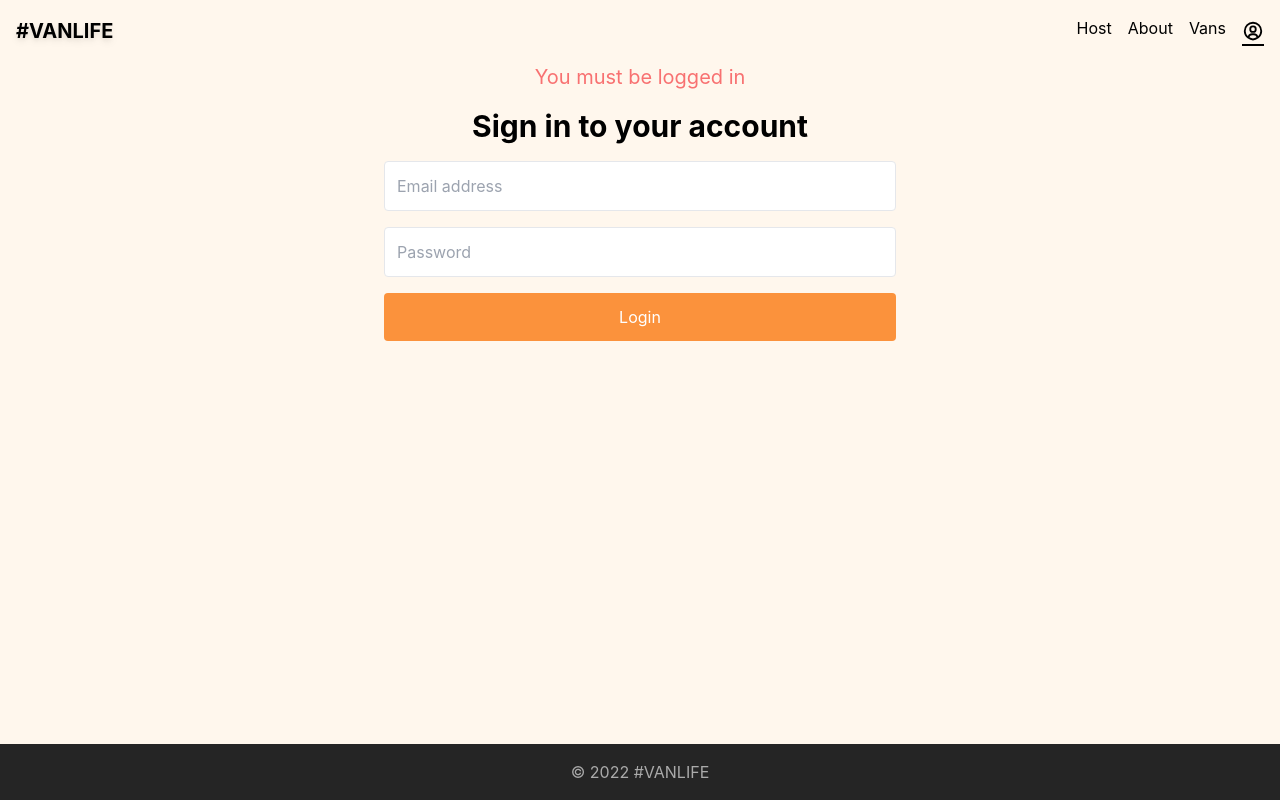
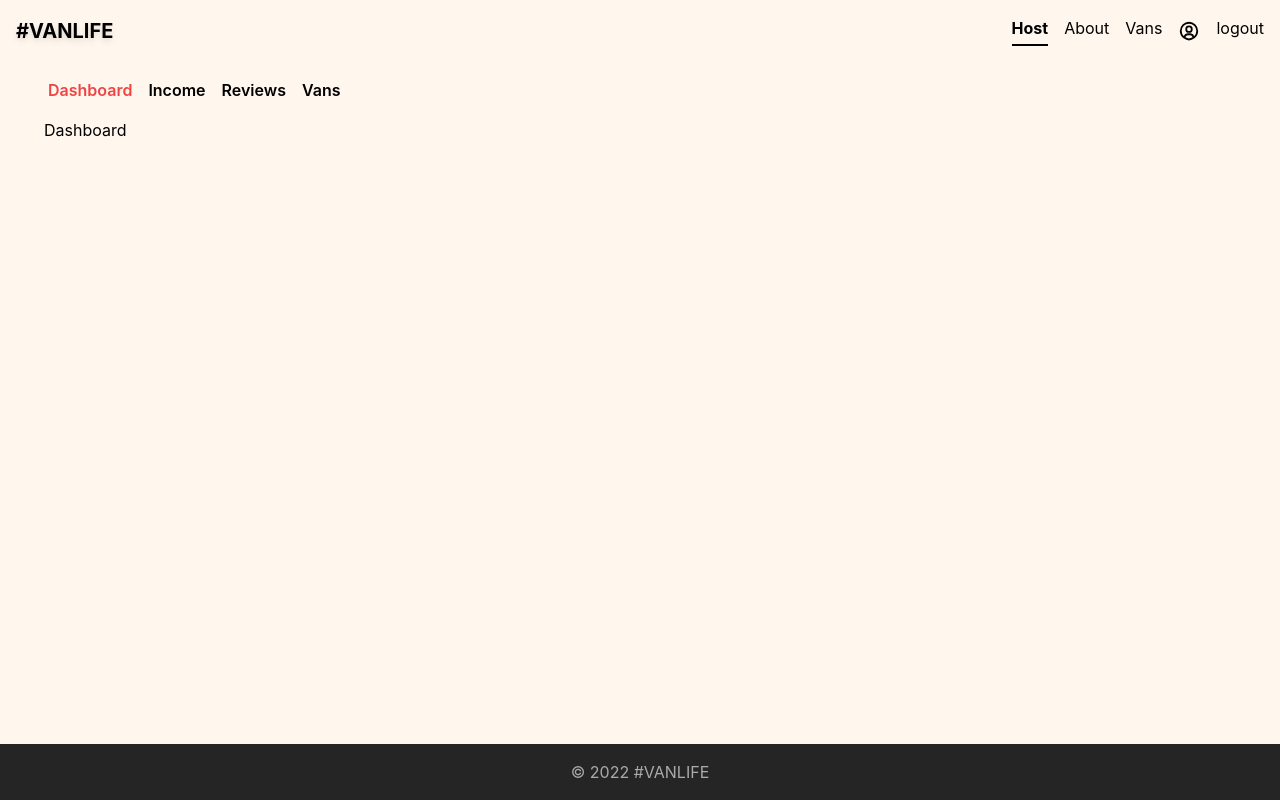
Before and after one commit to Syedasaraa/van_life, a React (Create React App) app: page /host in a window 1280 px wide. Before the commit this address led to /login. Built offline with nearby package versions, Linux system fonts and the light colour scheme; sample sign-in values are in the browser's storage; what miragejs would draw is missing.

Commit message:
last part

```diff
--- a/src/App.js
+++ b/src/App.js
@@ -23,7 +23,7 @@ import HostVanPricing from "./pages/Host/HostVanPricing";
 
 import "./server";
 import Error from "./components/Error";
-import Login from "./pages/Login";
+import Login , {action as loginAction} from "./pages/Login";
 import AuthRequired from "./components/AuthRequired";
 
 const router = createBrowserRouter(
@@ -40,12 +40,15 @@ const router = createBrowserRouter(
         errorElement={<Error />}
       />
       <Route path="vans/:id" element={<VanDetail />} />
-      <Route path="login" element={<Login/>}/>
+
+      <Route path="login"
+      element={<Login/>}
+      action={loginAction} />
 
        <Route element={<AuthRequired/>}>
        <Route path="host" element={<Hostlayout />}>
         <Route index element={<Dashboard />} />
-        <Route path="income" element={<Income />} />\watch
+        <Route path="income" element={<Income />} />
         <Route path="reviews" element={<Review />} />
         <Route path="vans" element={<HostVans />} />
 
--- a/src/components/AuthRequired.js
+++ b/src/components/AuthRequired.js
@@ -1,14 +1,15 @@
 import React from 'react'
-import { Navigate, Outlet } from 'react-router-dom'
+import { Navigate, Outlet , useLocation} from 'react-router-dom'
 const AuthRequired = () => {
-    const auth = {token : ""}
+    const location= useLocation()
+    const isLoggedIn = localStorage.getItem("loggedin")
 
-    if(auth.token){
-
-        return <Outlet/>
-    }else{
-        return <Navigate to="/login" state={{message : "You be logged in to view this page"}}/>
+    if(!isLoggedIn){
+        return <Navigate to="/login"
+        state={{message : "You be logged in to view this page" , pathName : location.pathname} }
+        replace/>
     }
+    return <Outlet/>
 }
 
 export default AuthRequired
--- a/src/components/Header.js
+++ b/src/components/Header.js
@@ -16,6 +16,9 @@ function Navbar() {
         <NavLink className={({isActive})=> isActive? "font-bold border-b-2 border-black " : ""}  to="/about"> About </NavLink>
         <NavLink className={({isActive})=> isActive? "font-bold border-b-2 border-black" : ""} to="/vans"> Vans </NavLink>
         <NavLink className={({isActive})=> isActive? "font-bold border-b-2 border-black" : ""} to="/login"> {<BiUserCircle size={22} className="mt-1"/>} </NavLink>
+        <div onClick={()=> localStorage.removeItem("loggedin")}
+        className="cursor-pointer"
+        >logout</div>
       </div>
     </nav>
   );
--- a/src/pages/Login.js
+++ b/src/pages/Login.js
@@ -1,26 +1,31 @@
 import React, { useState } from "react";
-import { useNavigate, useLocation } from "react-router-dom";
+import { useNavigate, useNavigation, useLocation , Form, useActionData} from "react-router-dom";
 import { loginUser } from "./api";
+
+export async function action ({request}) {
+  const formData = await request.formData()
+  const email = formData.get("email")
+  const password = formData.get("password")
+  try {
+    localStorage.setItem("loggedin", true)
+    const data = await loginUser( {email, password} )
+    return data
+  } catch (err) {
+    return {
+      error: err.message
+    }
+  }
+}
+
 export default function Login() {
     const {state} = useLocation()
+    const navigate = useNavigate()
+    const navigation = useNavigation()
+    const actionData = useActionData()
 
-  const [loginFormData, setLoginFormData] = useState({
-    email: "",
-    password: "",
-  });
-
-  function handleSubmit(e) {
-    e.preventDefault();
-    console.log(loginFormData);
-  }
-
-  function handleChange(e) {
-    const { name, value } = e.target;
-    setLoginFormData((prev) => ({
-      ...prev,
-      [name]: value,
-    }));
-  }
+    if( actionData?.token ){
+     navigate(state? state.pathName : "/host" , {replace:true})
+    }
 
   return (
     <div className="w-[40%] mx-auto">
@@ -30,27 +35,29 @@ export default function Login() {
       <h1 className="text-venter m-3 font-bold text-[30px] text-center">
         Sign in to your account
       </h1>
-      <form onSubmit={handleSubmit} className="flex flex-col gap-4">
+
+      <div>
+        {actionData?.error && <div className="text-red-600 m-2 text-center font-bold"> {actionData?.error}</div>}
+      </div>
+      <Form action="/login" method = "post"  className="flex flex-col gap-4">
         <input
           className="p-3 rounded border focus:border-sky-200 outline-none"
           name="email"
-          onChange={handleChange}
           type="email"
           placeholder="Email address"
-          value={loginFormData.email}
         />
         <input
           className="p-3 rounded border outline-none focus:border-sky-200"
           name="password"
-          onChange={handleChange}
           type="password"
           placeholder="Password"
-          value={loginFormData.password}
         />
         <button
-        className="p-3 rounded bg-orange-400 text-white"
-        >Login</button>
-      </form>
+        disabled= {navigation.state === "submitting" ? true : false}
+        className={`p-3 rounded ${navigation.state === "submitting" ? "bg-[#AAAAAA]" : " bg-orange-400"} text-white`}
+        >
+          {navigation.state === "submitting"? "Loggin in... " : "Login" }</button>
+      </Form>
     </div>
   );
 }
--- a/src/pages/Van/Vans.js
+++ b/src/pages/Van/Vans.js
@@ -1,22 +1,17 @@
 import React, {  useState } from "react";
 import VanList from "../../components/VanList";
-import { useSearchParams , useLoaderData } from "react-router-dom";
+import { useSearchParams , useLoaderData , defer , Await} from "react-router-dom";
 import { getVans } from "../api";
 
 export const loader = () =>{
- return getVans()
+ return defer( { vans : getVans()})
 }
 
 const Vans = () => {
-  const vanData = useLoaderData()
+  const vanDataPromise = useLoaderData()
   const [searchParam, setSearchParams] = useSearchParams();
   const typeFilter = searchParam.get("type");
 
-
-
-  const displayedvans = typeFilter
-    ? vanData.filter((item) => item.type.trim() === typeFilter)
-    : vanData;
 
 
   const setNewParams = (key, value) => {
@@ -31,11 +26,13 @@ const Vans = () => {
   };
 
 
-
+  function renderVans (vanData) {
+    const displayedvans = typeFilter
+    ? vanData.filter((item) => item.type.trim() === typeFilter)
+    : vanData;
 
   return (
-    <div className="h-screen p-3 bg-[#FFF7ED] ">
-      <h1 className="text-[30px] font-extrabold "> Explore our vans options</h1>
+    <>
      <div className="flex gap-4 lg:ml-4 mt-3 text-gray-400">
   <button
     className={`cursor-pointer px-4 py-1  rounded-lg ${
@@ -76,6 +73,16 @@ const Vans = () => {
   search={searchParam.toString()}
   typeFilter={typeFilter}
 />
+</>
+  )
+ }
+
+  return (
+    <div className="h-screen p-3 bg-[#FFF7ED] ">
+      <h1 className="text-[30px] font-extrabold "> Explore our vans options</h1>
+      <Await resolve={vanDataPromise.vans}>
+       {renderVans}
+      </Await>
     </div>
   );
 };
```
Lines whose indentation alone changed are shown as unchanged.
